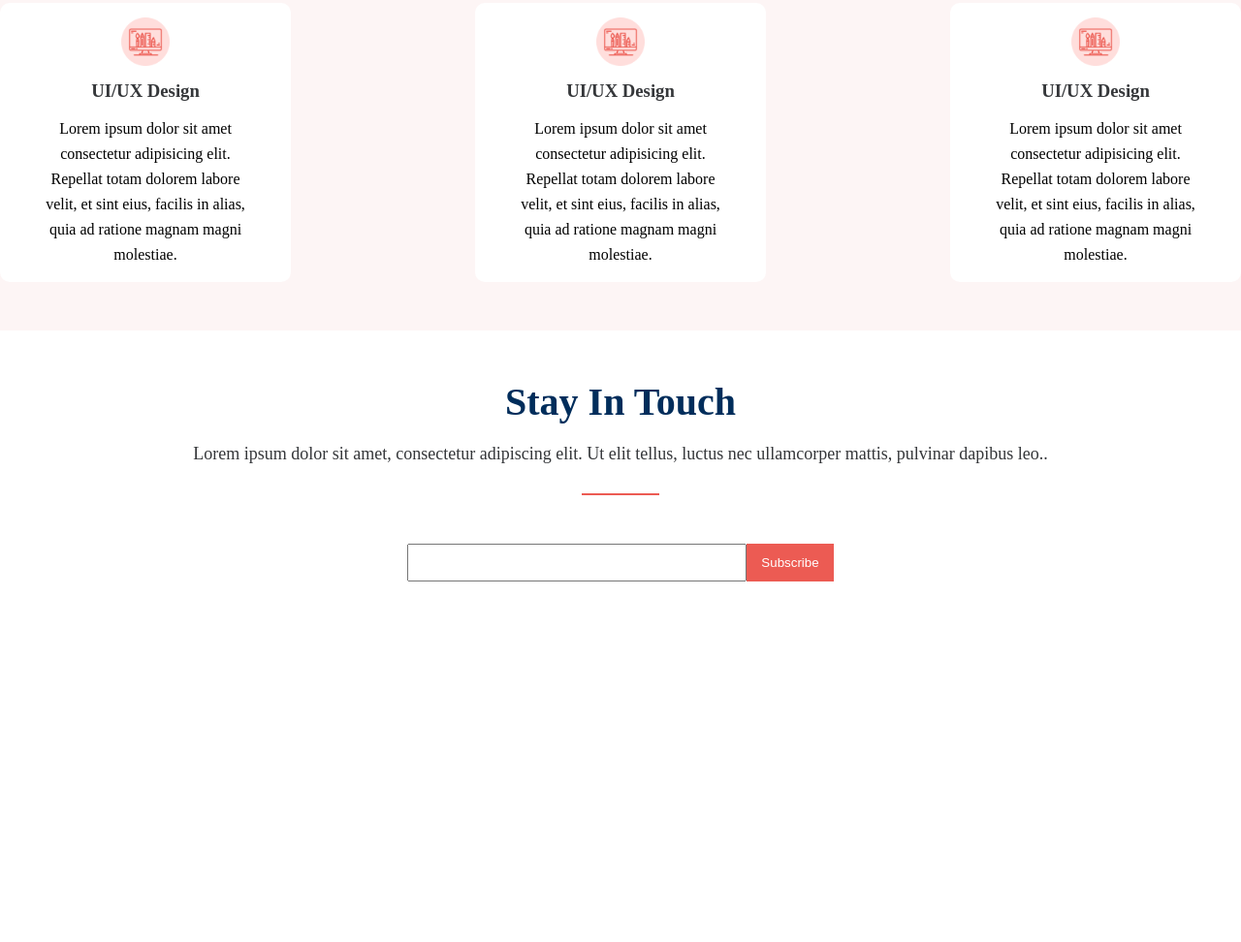
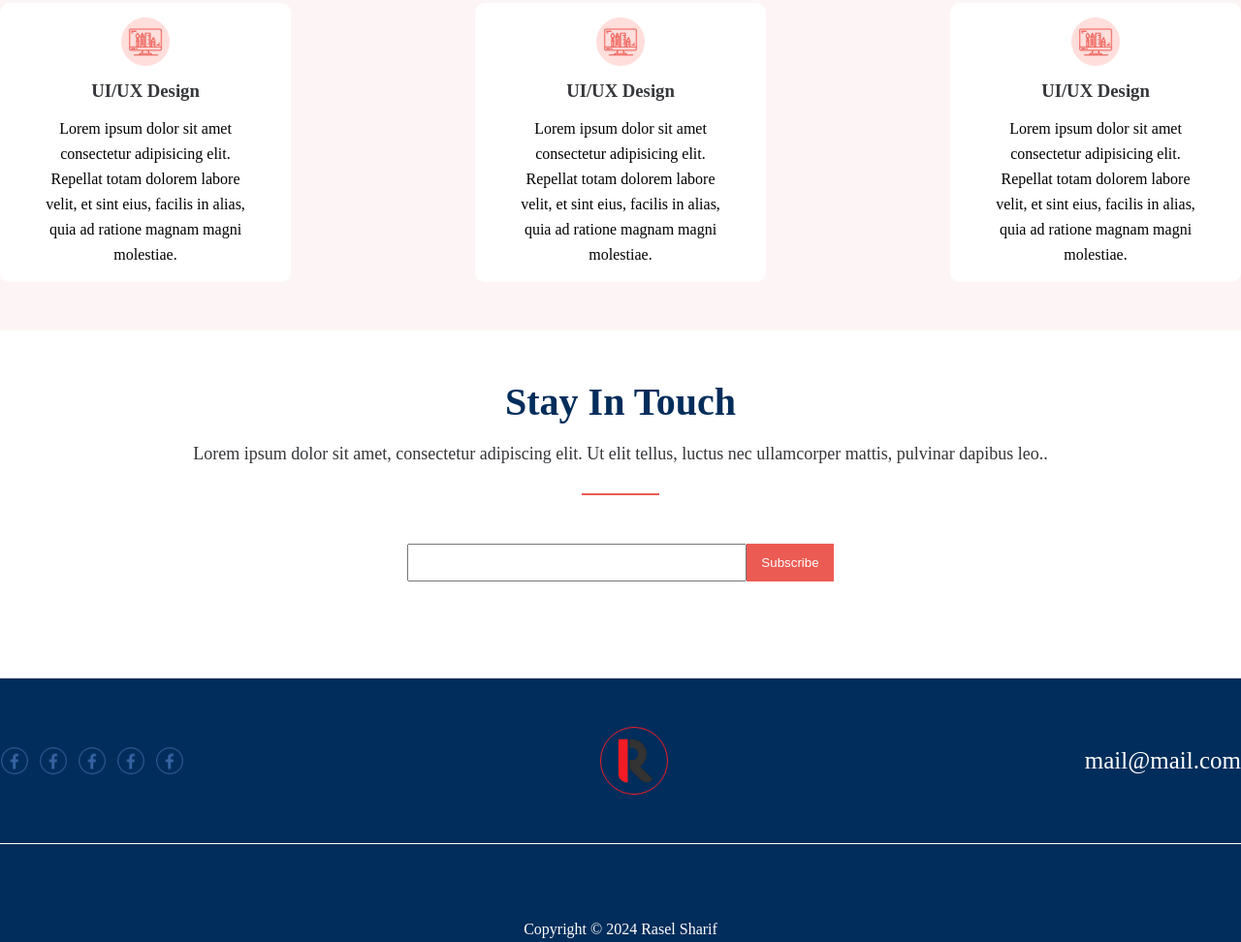
Before and after one commit to raselsharif/amader_academy_class_02_CSS, a plain HTML site: page index.html in a window 1280 px wide. Shown: the part 1826-2798 px from the top of the page at 97% size. Before the commit the page ends 2526 px from the top, so only its background shows below. Drawn offline with Linux system fonts and the light colour scheme.

Commit message:
added footer and copyright section

```diff
--- a/index.html
+++ b/index.html
@@ -4,6 +4,7 @@
     <meta charset="UTF-8" />
     <meta name="viewport" content="width=device-width, initial-scale=1.0" />
     <title>Rasel Sharif</title>
+    <link rel="shortcut icon" href="logo.png" type="image/x-icon" />
     <link rel="stylesheet" href="style.css" />
   </head>
   <body>
@@ -160,13 +161,29 @@
         </div>
       </div>
       <!-- footer -->
-      <div>
+      <div style="background: #002d5b; padding: 50px 0">
         <div class="container">
-          <div>
-            <div></div>
-            <div></div>
-            <div></div>
+          <div class="footer_main">
+            <div class="footer_icon">
+              <img src="facbook_logo.png" alt="footer logo" />
+              <img src="facbook_logo.png" alt="footer logo" />
+              <img src="facbook_logo.png" alt="footer logo" />
+              <img src="facbook_logo.png" alt="footer logo" />
+              <img src="facbook_logo.png" alt="footer logo" />
+            </div>
+            <div>
+              <div class="nav_image">
+                <img src="logo.png" alt="logo" />
+              </div>
+            </div>
+            <div>
+              <a href="#">mail@mail.com</a>
+            </div>
           </div>
+        </div>
+        <div class="white_line"></div>
+        <div class="copyright">
+          <p>Copyright © 2024 Rasel Sharif</p>
         </div>
       </div>
     </div>
--- a/style.css
+++ b/style.css
@@ -31,6 +31,10 @@
 }
 .menu li {
   list-style: none;
+  font-size: 18px;
+  font-weight: 600;
+  cursor: pointer;
+  color: #35373a;
 }
 .menu_button a {
   padding: 10px 15px;
@@ -200,3 +204,32 @@
   cursor: pointer;
   color: white;
 }
+.footer_main {
+  display: flex;
+  justify-content: space-between;
+  align-items: center;
+}
+.footer_main a {
+  color: white;
+  text-decoration: none;
+  font-size: 25px;
+}
+.footer_icon {
+  display: flex;
+  gap: 10px;
+}
+.footer_icon img {
+  width: 30px;
+  cursor: pointer;
+}
+.white_line {
+  margin-top: 50px;
+  height: 0.8px;
+  width: 100%;
+  background: white;
+}
+.copyright {
+  margin-top: 80px;
+  text-align: center;
+  color: white;
+}
```
Also changed, not shown: facbook_logo.png (added).
